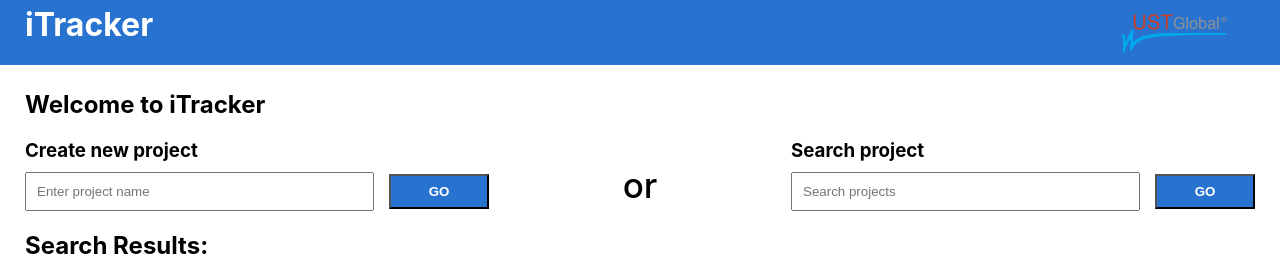
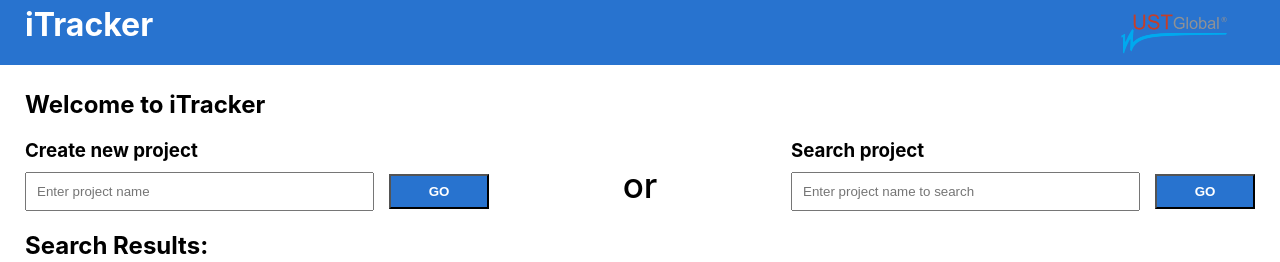
Before and after one commit to golukumar21/iTracker, a React (Create React App) app: page / in a window 1280 px wide. Shown: the top 262 px of the page. Built offline with nearby package versions, Linux system fonts and the light colour scheme.

Commit message:
routing to create project details page added

```diff
--- a/package.json
+++ b/package.json
@@ -6,7 +6,8 @@
     "react": "^16.9.0",
     "react-dom": "^16.9.0",
     "react-router-dom": "^5.0.1",
-    "react-scripts": "3.1.1"
+    "react-scripts": "3.1.1",
+    "react-toast-notifications": "^2.2.4"
   },
   "scripts": {
     "start": "react-scripts start",
--- a/src/createProject/createProject.js
+++ b/src/createProject/createProject.js
@@ -1,17 +1,28 @@
 import React from 'react';
+import { Redirect } from 'react-router-dom';
 import './createProject.css';
 
 class createProject extends React.Component {
     constructor(props) {
         super(props);
         this.state = {
-
+            redirect: false
         }
         this.createProject = this.createProject.bind(this);
     }
 
     createProject() {
-        debugger;
+        if(document.getElementById('prj_name').value) {
+            this.setState({
+                redirect: true
+            })
+        }
+    }
+
+    renderRedirect() {
+        if (this.state.redirect) {
+            return <Redirect to='/create_project' />
+        }
     }
 
     render() {
@@ -22,7 +33,8 @@ class createProject extends React.Component {
                     <div className="create_prj">
                         <h3>Create new project</h3>
                         <div className="new_prj">
-                            <input placeholder="Enter project name" />
+                            <input id="prj_name" placeholder="Enter project name" />
+                            {this.renderRedirect()}
                             <button onClick={this.createProject}>GO</button>
                         </div>
                     </div>
@@ -30,7 +42,7 @@ class createProject extends React.Component {
                     <div className="sel_prj">
                         <h3>Search project</h3>
                         <div className="sel_drp">
-                            <input placeholder="Search projects" />
+                            <input placeholder="Enter project name to search" />
                             <button>GO</button>
                         </div>
                     </div>
--- a/src/createProjectDetails/createProjectDet.js
+++ b/src/createProjectDetails/createProjectDet.js
@@ -5,7 +5,7 @@ class createProjectDet extends React.Component {
     render() {
         return(
             <div className="create_prjDet">
-
+                CREATE PROJECT
             </div>
         )
     }
```
Also changed, not shown: 1 other file (tests, documents, lock files or other folders).
